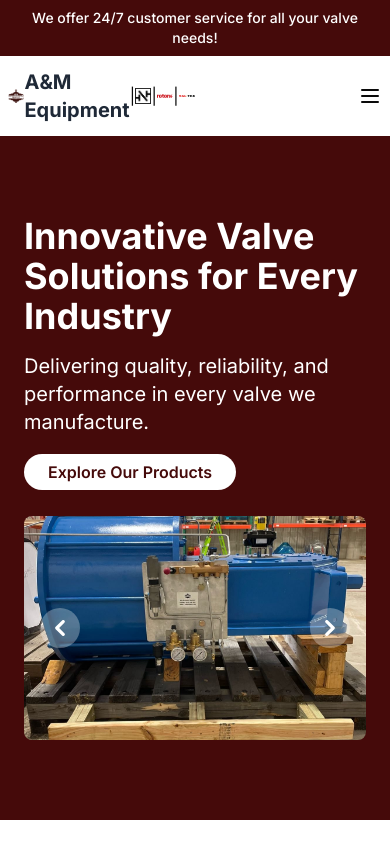
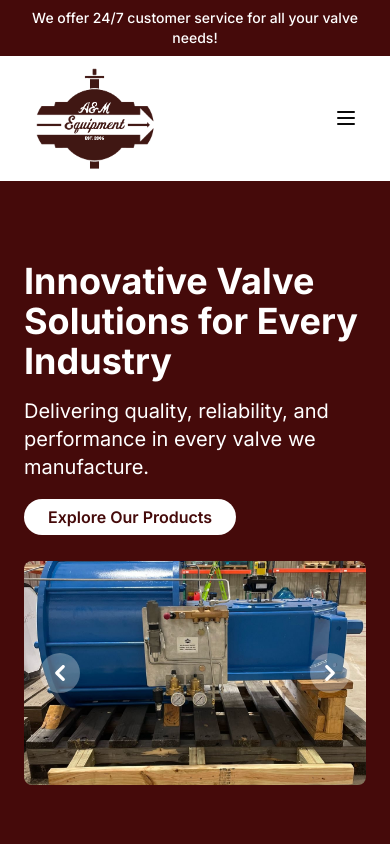
Before and after one commit to JoshuaMillerCode/a-m-equipment, a Next.js app: page / in a window 390 px wide. Shown: the top 844 px of the page. Built offline with nearby package versions, Linux system fonts and the light colour scheme.

Commit message:
Logos done and responsive. Footer info updated

```diff
--- a/app/components/Footer.tsx
+++ b/app/components/Footer.tsx
@@ -44,21 +44,19 @@ export default function Footer() {
           <div className="w-full md:w-1/4 mb-6 md:mb-0">
             <h4 className="text-lg font-semibold mb-2">Contact Us</h4>
             <p className="text-sm">
-              123 Valve Street
+              28246 FM 2920 Rd.
               <br />
-              Industrial City, IN 12345
+              Waller, TX 77484
               <br />
               USA
             </p>
             <p className="text-sm mt-2">
-              Phone: (555) 123-4567
-              <br />
-              Email: info@valvetech.com
+              Phone: 713-893-9371
             </p>
           </div>
         </div>
         <div className="border-t border-gray-700 mt-8 pt-6 text-sm text-center">
-          <p>&copy; 2023 ValveTech Industries. All rights reserved.</p>
+          <p>&copy; 2025 A&M Equipment. All rights reserved.</p>
         </div>
       </div>
     </footer>
--- a/app/components/Header.tsx
+++ b/app/components/Header.tsx
@@ -10,26 +10,27 @@ export default function Header() {
 
   return (
     <header className="bg-white shadow-md">
-      <nav className="container mx-auto px-2 py-3">
+      <nav className="container mx-auto px-8 md:px-0 py-3">
         <div className="flex justify-between items-center">
-            <div className="flex items-center justify-evenly w-1/2">
-              <Link href="/">
-                <Image src="/maroon-logo.png" width={100} height={100} alt="A&M Logo" />
+            <div className="flex items-center justify-start lg:justify-between w-1/2 md:w-1/2">
+              {/* maybe keep? */}
+              {/* <Link href="/" className="text-xl  font-bold text-gray-800">
+                A&M Equipment
+              </Link> */}
+              <Link href="/" >
+                <Image src="/maroon-logo.png" width={125} height={125} alt="A&M Logo" />
               </Link>
-              <Link href="/" className=" text-xl font-bold text-gray-800">
-                A&M Equipment
+              <span className="hidden lg:flex">|</span>
+              <Link href="https://newtonvas.com/" target="_blank" className="hidden lg:flex">
+                <Image src="/newton_icon.webp" width={50} height={50} alt="A&M Logo" />
               </Link>
-              |
-              <Link href="https://newtonvas.com/" target="_blank">
-                <Image src="/newton_icon.webp" width={100} height={100} alt="A&M Logo" />
-              </Link>
-              |
-              <Link href="https://www.rotork.com/en" target="_blank">
+              <span className="hidden lg:flex">|</span>
+              <Link href="https://www.rotork.com/en" target="_blank" className="hidden lg:flex">
                 <Image src="/rotork-logo.svg" width={100} height={100} alt="A&M Logo" />
               </Link>
-              |
-              <Link href="https://www.valtex.com/" target="_blank">
-                <Image src="/valtex-logo.png" width={100} height={100} alt="A&M Logo" />
+              <span className="hidden lg:flex">|</span>
+              <Link href="https://www.valtex.com/" target="_blank" className="hidden lg:flex">
+                <Image src="/valtex-logo.png" width={150} height={150} alt="A&M Logo" />
               </Link>
             </div>
             {/* FIX THIS SHIT, NEED TO BE MOBILE RESPONSIVE */}
--- a/app/page.tsx
+++ b/app/page.tsx
@@ -1,7 +1,7 @@
 import Image from "next/image"
 import LinkButton from "./components/LinkButton"
 import Carousel from "./components/Carousel"
-import EmblaCarousel from "./components/EmblaCarousel"
+// import EmblaCarousel from "./components/EmblaCarousel"
 import Link from "next/link"
 
 export default function Home() {
@@ -11,7 +11,7 @@ export default function Home() {
     <div>
       {/* Hero Section */}
       <section className="bg-red-950 text-white py-20">
-        <div className="container mx-auto px-6">
+        <div className="container mx-auto px-6 md:px-0">
           <div className="flex flex-col md:flex-row items-center justify-between">
             <div className="md:w-1/2 mb-8 md:mb-0">
               <h1 className="text-4xl md:text-5xl font-bold mb-4">Innovative Valve Solutions for Every Industry</h1>
```
